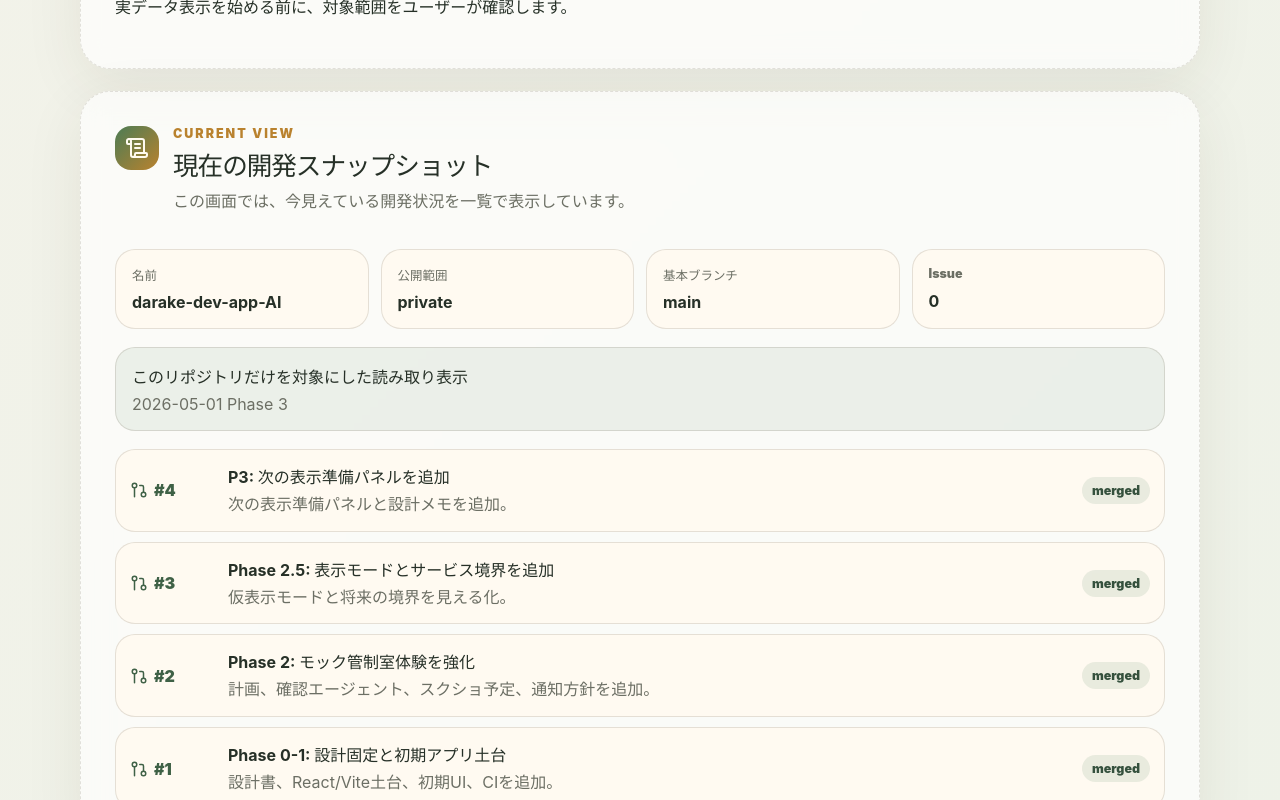
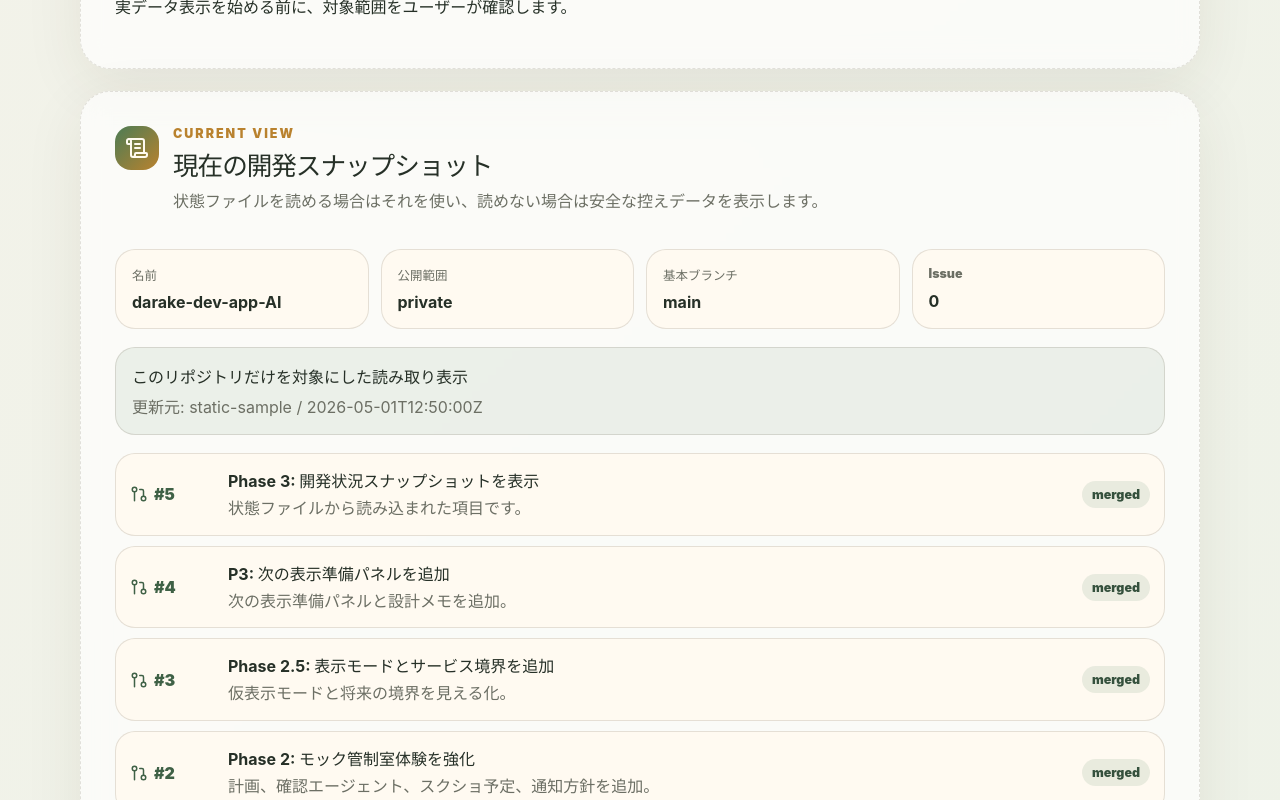
Before and after one commit to sunpotflower4460-cpu/darake-dev-app-AI, a React (Vite) app: page / in a window 1280 px wide. Shown: the part 7820-8620 px from the top of the page. Built offline with nearby package versions, Linux system fonts and the light colour scheme.

Commit message:
feat: load repo state json in info panel

```diff
--- a/src/components/InfoPanel.tsx
+++ b/src/components/InfoPanel.tsx
@@ -1,7 +1,39 @@
+import { useEffect, useState } from 'react';
 import { GitPullRequest, ScrollText } from 'lucide-react';
-import { repoSnapshot } from '../data/repoSnapshot';
+import { loadRepoState, type LoadedRepoState } from '../services/repoStateService';
 
 export function InfoPanel() {
+  const [state, setState] = useState<LoadedRepoState | null>(null);
+
+  useEffect(() => {
+    let active = true;
+
+    loadRepoState().then((nextState) => {
+      if (active) {
+        setState(nextState);
+      }
+    });
+
+    return () => {
+      active = false;
+    };
+  }, []);
+
+  if (!state) {
+    return (
+      <div className="infoPanel">
+        <div className="statusLead">
+          <ScrollText />
+          <div>
+            <p className="eyebrow">Current View</p>
+            <h3>現在の開発スナップショット</h3>
+            <p>状態ファイルを確認しています。</p>
+          </div>
+        </div>
+      </div>
+    );
+  }
+
   return (
     <div className="infoPanel">
       <div className="statusLead">
@@ -9,24 +41,24 @@ export function InfoPanel() {
         <div>
           <p className="eyebrow">Current View</p>
           <h3>現在の開発スナップショット</h3>
-          <p>この画面では、今見えている開発状況を一覧で表示しています。</p>
+          <p>状態ファイルを読める場合はそれを使い、読めない場合は安全な控えデータを表示します。</p>
         </div>
       </div>
 
       <div className="repoSummaryGrid">
-        <article><span>名前</span><strong>{repoSnapshot.name}</strong></article>
-        <article><span>公開範囲</span><strong>{repoSnapshot.visibility}</strong></article>
-        <article><span>基本ブランチ</span><strong>{repoSnapshot.defaultBranch}</strong></article>
-        <article><span>Issue</span><strong>{repoSnapshot.issueCount}</strong></article>
+        <article><span>名前</span><strong>{state.name}</strong></article>
+        <article><span>公開範囲</span><strong>{state.visibility}</strong></article>
+        <article><span>基本ブランチ</span><strong>{state.defaultBranch}</strong></article>
+        <article><span>Issue</span><strong>{state.issueCount}</strong></article>
       </div>
 
       <div className="safeReadBox">
-        <strong>{repoSnapshot.safetyMode}</strong>
-        <p>{repoSnapshot.lastUpdatedLabel}</p>
+        <strong>{state.safetyMode}</strong>
+        <p>更新元: {state.source} / {state.lastUpdatedLabel}</p>
       </div>
 
       <div className="prSnapshotList">
-        {repoSnapshot.pullRequests.map((item) => (
+        {state.pullRequests.map((item) => (
           <article className="prSnapshotItem" key={item.number}>
             <div className="prNumber"><GitPullRequest size={18} /> #{item.number}</div>
             <div>
```
